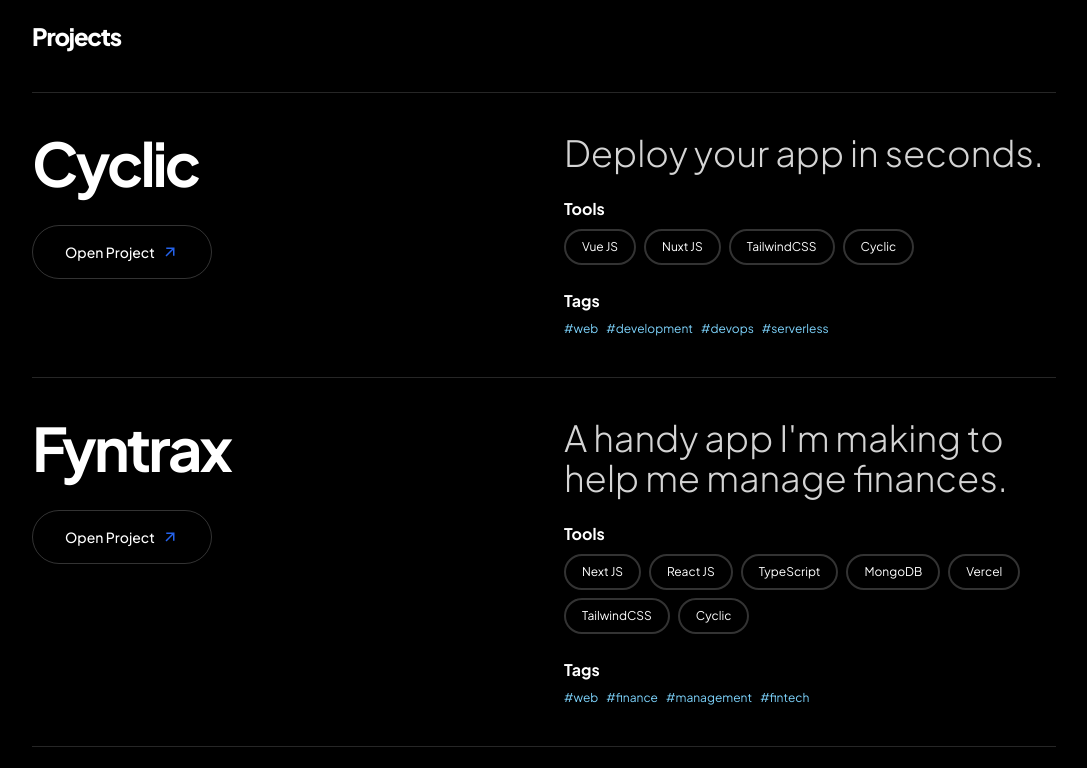
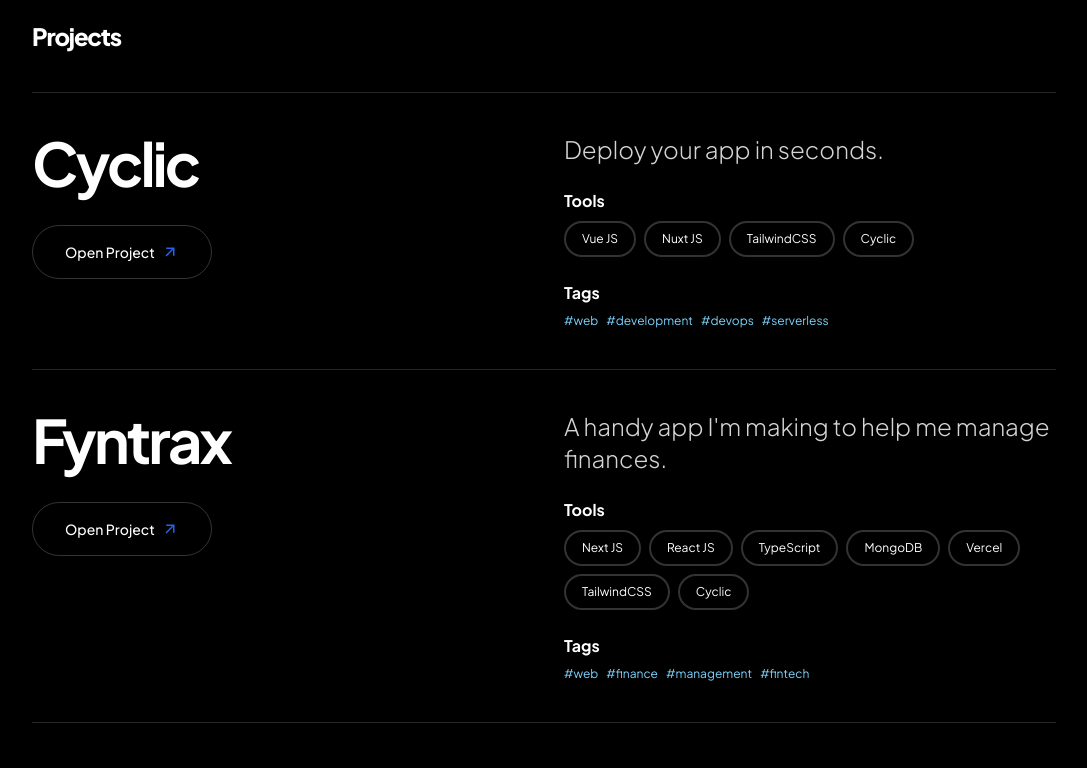
Before and after one commit to LawEyez/portfolio, a Next.js app: page / in a window 1280 px wide. Shown: the part 1180-1948 px from the top of the page, without its empty margins (96-1183 px from the left). Built offline with nearby package versions, Linux system fonts and the light colour scheme.

Commit message:
Reduce font size.

```diff
--- a/src/components/Project/index.tsx
+++ b/src/components/Project/index.tsx
@@ -35,7 +35,7 @@
 
       {/* Description, Tags & Tools */}
       <div className="space-y-6 flex-1">
-        <p className="text-4xl text-neutral-300 font-light">{description}</p>
+        <p className="text-2xl text-neutral-300 font-light">{description}</p>
 
         <div className="space-y-2">
           <h3 className="font-bold capitalize">tools</h3>
```
